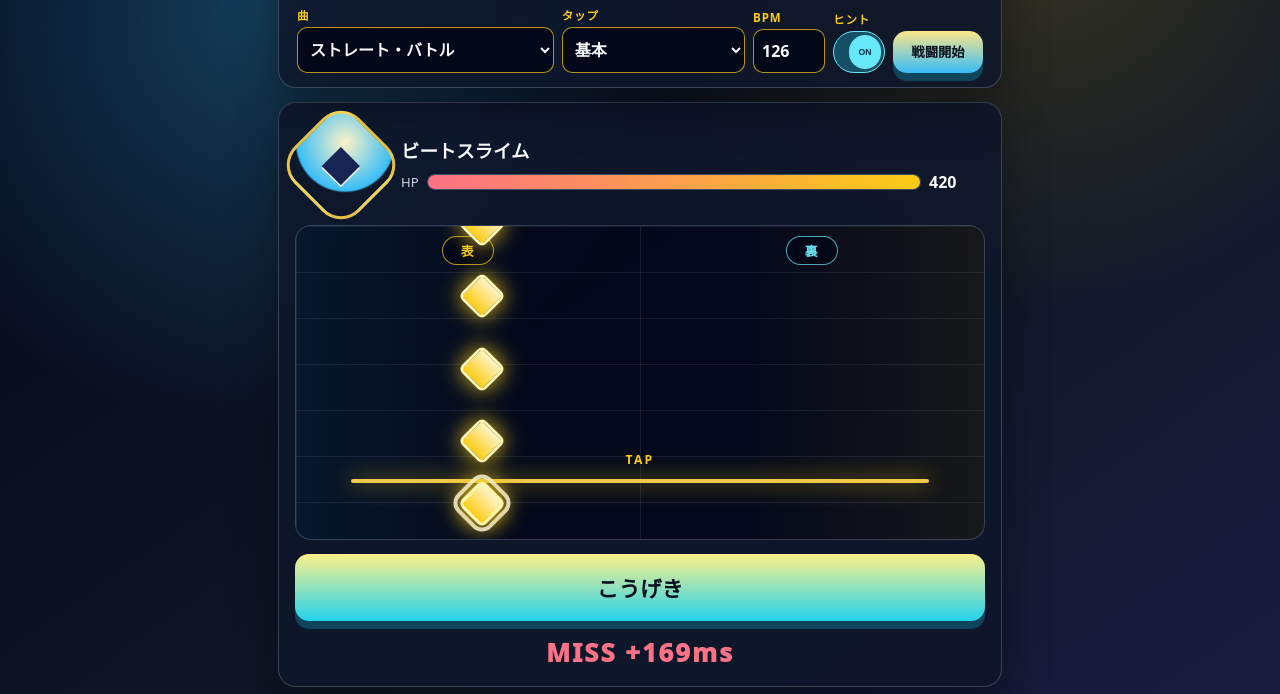
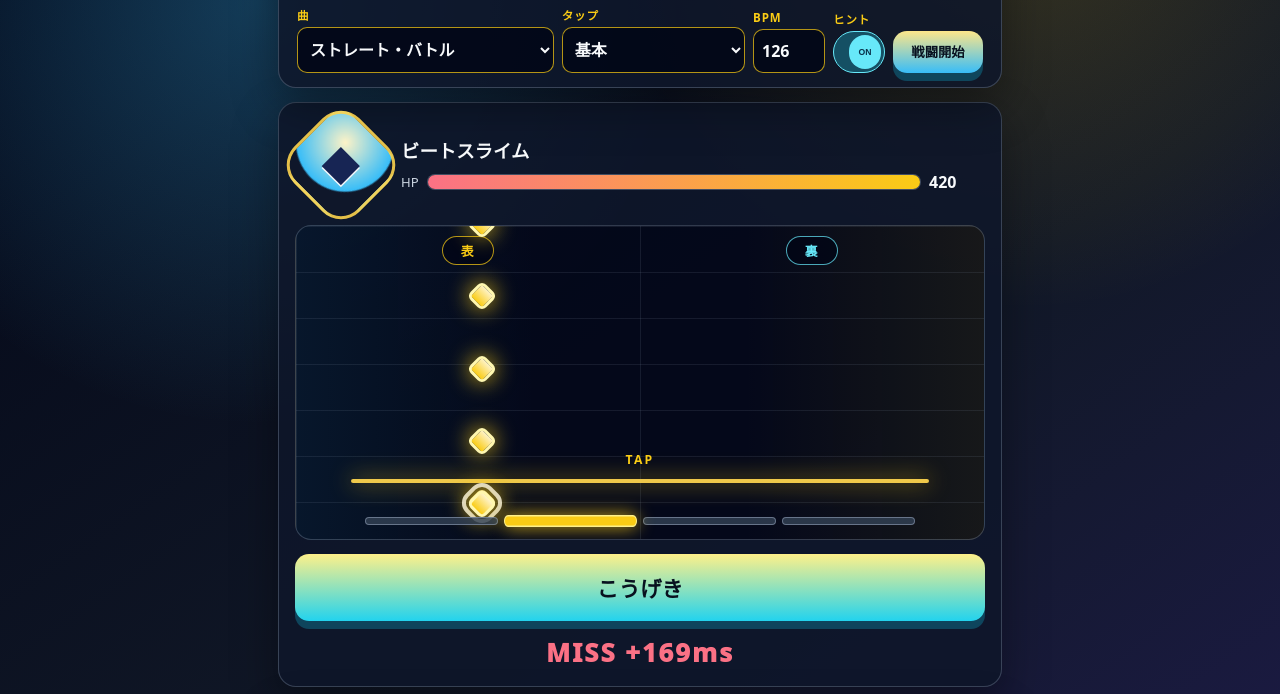
Before and after one commit to gerupon-lgtm/beat-poc, a plain HTML site: page index.html in a window 1280 px wide. Both pictures are taken after a click on the button "戦闘開始". Shown: the part 106-800 px from the top of the page. Drawn offline with Linux system fonts and the light colour scheme.

Commit message:
Add files via upload

```diff
--- a/css/rhythm-battle-poc.css
+++ b/css/rhythm-battle-poc.css
@@ -344,6 +344,40 @@ h1 {
   font-weight: 900;
 }
 
+.beat-guide {
+  position: absolute;
+  z-index: 6;
+  left: 10%;
+  right: 10%;
+  bottom: 14px;
+  display: grid;
+  grid-template-columns: repeat(4, minmax(0, 1fr));
+  gap: 6px;
+  pointer-events: none;
+}
+
+.beat-guide-step {
+  height: 8px;
+  border: 1px solid rgba(148, 163, 184, 0.58);
+  border-radius: 999px;
+  background: rgba(51, 65, 85, 0.82);
+  transition:
+    transform 80ms ease-out,
+    background-color 80ms ease-out,
+    box-shadow 80ms ease-out;
+}
+
+.beat-guide-step.active {
+  transform: scaleY(1.5);
+  border-color: #fef08a;
+  background: var(--gold);
+  box-shadow: 0 0 14px rgba(250, 204, 21, 0.88);
+}
+
+.lane.beat-pulse .hit-line {
+  box-shadow: 0 0 30px 7px rgba(250, 204, 21, 0.88);
+}
+
 .count-in {
   position: absolute;
   inset: 0;
@@ -427,10 +461,10 @@ h1 {
 }
 
 .note.phase-head {
-  width: 34px;
-  height: 34px;
-  margin-left: -17px;
-  margin-top: -17px;
+  width: 22px;
+  height: 22px;
+  margin-left: -11px;
+  margin-top: -11px;
   border-radius: 6px;
   background: linear-gradient(180deg, #fef3c7, var(--gold));
   border: 3px solid #fff7ae;
@@ -440,10 +474,10 @@ h1 {
 
 .note.phase-offbeat,
 .note.phase-swing {
-  width: 42px;
-  height: 42px;
-  margin-left: -21px;
-  margin-top: -21px;
+  width: 22px;
+  height: 22px;
+  margin-left: -11px;
+  margin-top: -11px;
   border-radius: 50%;
 }
 
@@ -462,7 +496,7 @@ h1 {
 .note.phase-swing::after {
   content: "♪";
   color: #2e1065;
-  font-size: 1.25rem;
+  font-size: 0.75rem;
   font-weight: 1000;
 }
 
@@ -470,6 +504,16 @@ h1 {
   outline: 4px solid rgba(255, 255, 255, 0.82);
   outline-offset: 3px;
   box-shadow: 0 0 26px rgba(250, 204, 21, 0.9);
+}
+
+@media (prefers-reduced-motion: reduce) {
+  .beat-guide-step {
+    transition: none;
+  }
+
+  .beat-guide-step.active {
+    transform: none;
+  }
 }
 
 .attack-btn {
--- a/index.html
+++ b/index.html
@@ -4,7 +4,7 @@
   <meta charset="utf-8">
   <meta name="viewport" content="width=device-width, initial-scale=1">
   <title>リズム戦闘 PoC</title>
-  <link rel="stylesheet" href="./css/rhythm-battle-poc.css?v=10">
+  <link rel="stylesheet" href="./css/rhythm-battle-poc.css?v=11">
 </head>
 <body>
   <main class="poc-shell">
@@ -70,6 +70,12 @@
           <span>裏</span>
         </div>
         <div class="hit-line"></div>
+        <div id="beat-guide" class="beat-guide" aria-hidden="true">
+          <span class="beat-guide-step"></span>
+          <span class="beat-guide-step"></span>
+          <span class="beat-guide-step"></span>
+          <span class="beat-guide-step"></span>
+        </div>
         <div id="notes" class="notes"></div>
         <div id="count-in" class="count-in" aria-live="assertive" hidden></div>
         <div id="calibration-panel" class="calibration-panel" aria-live="assertive" hidden>
@@ -99,6 +105,6 @@
     </section>
   </main>
 
-  <script src="./js/rhythm-battle-poc.js?v=15"></script>
+  <script src="./js/rhythm-battle-poc.js?v=16"></script>
 </body>
 </html>
--- a/js/rhythm-battle-poc.js
+++ b/js/rhythm-battle-poc.js
@@ -145,6 +145,21 @@
 
   function calculateSongStartTime(countInStartTime, bpm, beats) {
     return countInStartTime + countInDuration(bpm, beats);
+  }
+
+  function calculateVisualBeatState(songTime, bpm, beatsPerBar = 4, pulseSeconds = 0.12) {
+    if (!Number.isFinite(songTime) || songTime < 0) {
+      return { beatIndex: -1, progress: 0, pulse: false };
+    }
+    const beat = beatSeconds(bpm);
+    const elapsedBeats = songTime / beat;
+    const wholeBeats = Math.floor(elapsedBeats);
+    const progress = elapsedBeats - wholeBeats;
+    return {
+      beatIndex: wholeBeats % beatsPerBar,
+      progress,
+      pulse: progress * beat < pulseSeconds,
+    };
   }
 
   function classifyBeatPhase(beatPosition, groove) {
@@ -404,6 +419,7 @@
       normalizeBpm,
       countInDuration,
       calculateSongStartTime,
+      calculateVisualBeatState,
       SONG_DEFINITIONS,
       CHART_DEFINITIONS,
       applyGroove,
@@ -420,6 +436,20 @@
   }
 
   const $ = (id) => document.getElementById(id);
+
+  function updateVisualBeatGuide(beatIndex, pulse) {
+    const guide = $("beat-guide");
+    if (!guide) return;
+    for (const [index, step] of Array.from(guide.children).entries()) {
+      step.classList.toggle("active", index === beatIndex);
+    }
+    $("lane").classList.toggle("beat-pulse", Boolean(pulse));
+  }
+
+  function resetVisualBeatGuide() {
+    updateVisualBeatGuide(-1, false);
+  }
+
   const state = {
     audio: null,
     master: null,
@@ -487,6 +517,7 @@
     state.scheduler = 0;
     state.songEndTimer = 0;
     state.raf = 0;
+    resetVisualBeatGuide();
   }
 
   function playTone(time, freq, duration, type, peak) {
@@ -798,6 +829,10 @@
       const delayMs = Math.max(0, (time - state.audio.currentTime) * 1000);
       state.countTimers.push(setTimeout(() => {
         countEl.textContent = String(index + 1);
+        updateVisualBeatGuide(index, true);
+        state.countTimers.push(setTimeout(() => {
+          if (state.countingIn) updateVisualBeatGuide(index, false);
+        }, 120));
       }, delayMs));
     }
 
@@ -805,6 +840,7 @@
     state.countTimers.push(setTimeout(() => {
       state.countingIn = false;
       countEl.textContent = "START!";
+      updateVisualBeatGuide(0, true);
       $("attack-btn").disabled = false;
       $("start-btn").disabled = false;
       addLog("戦闘開始。リズムに合わせてこうげき!");
@@ -904,6 +940,7 @@
     $("battle-result").className = "battle-result";
     $("battle-result").hidden = true;
     $("log").innerHTML = "";
+    resetVisualBeatGuide();
     updateStats();
   }
 
@@ -989,6 +1026,10 @@
   function render() {
     if (!state.running) return;
     const now = currentSongTime();
+    const visualBeat = calculateVisualBeatState(now, SETTINGS.bpm);
+    if (!state.countingIn) {
+      updateVisualBeatGuide(visualBeat.beatIndex, visualBeat.pulse);
+    }
     const appear = 2.0;
     const lane = $("lane");
     const hitLine = lane.querySelector(".hit-line");
```
